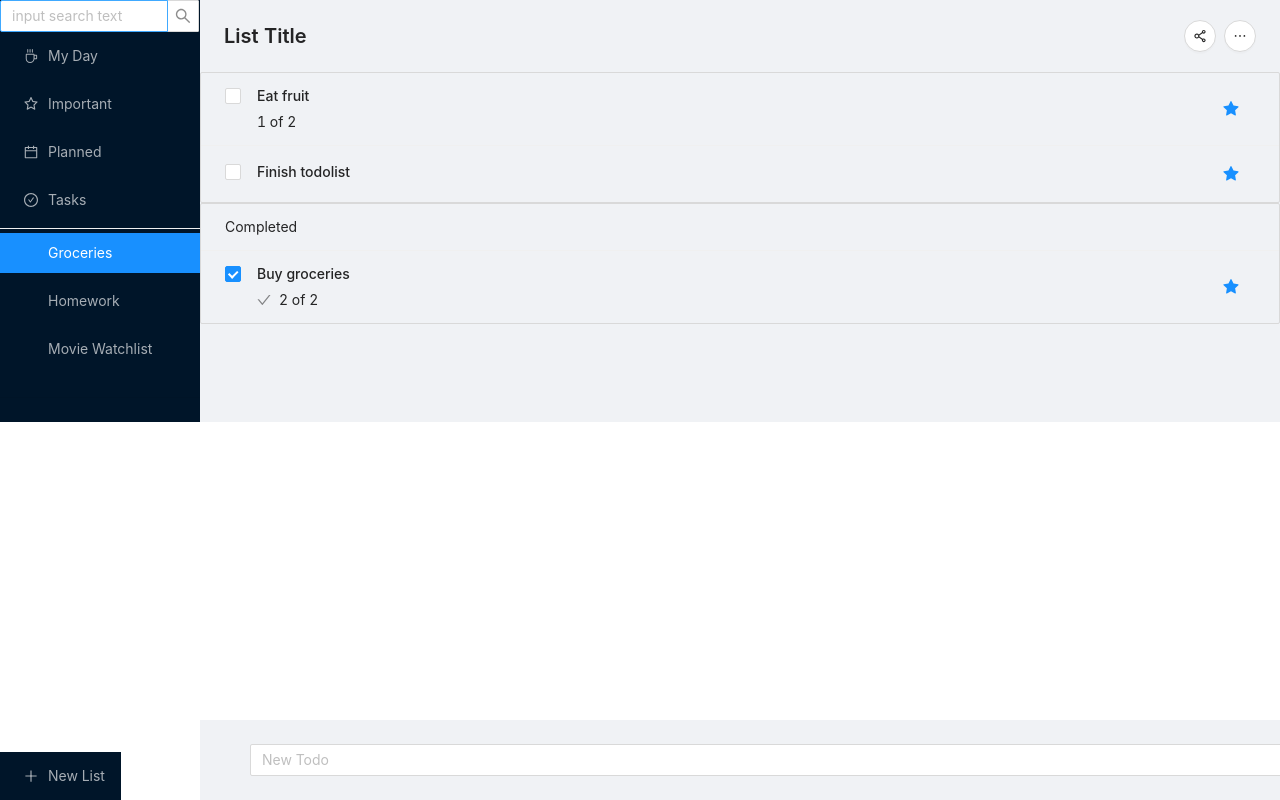
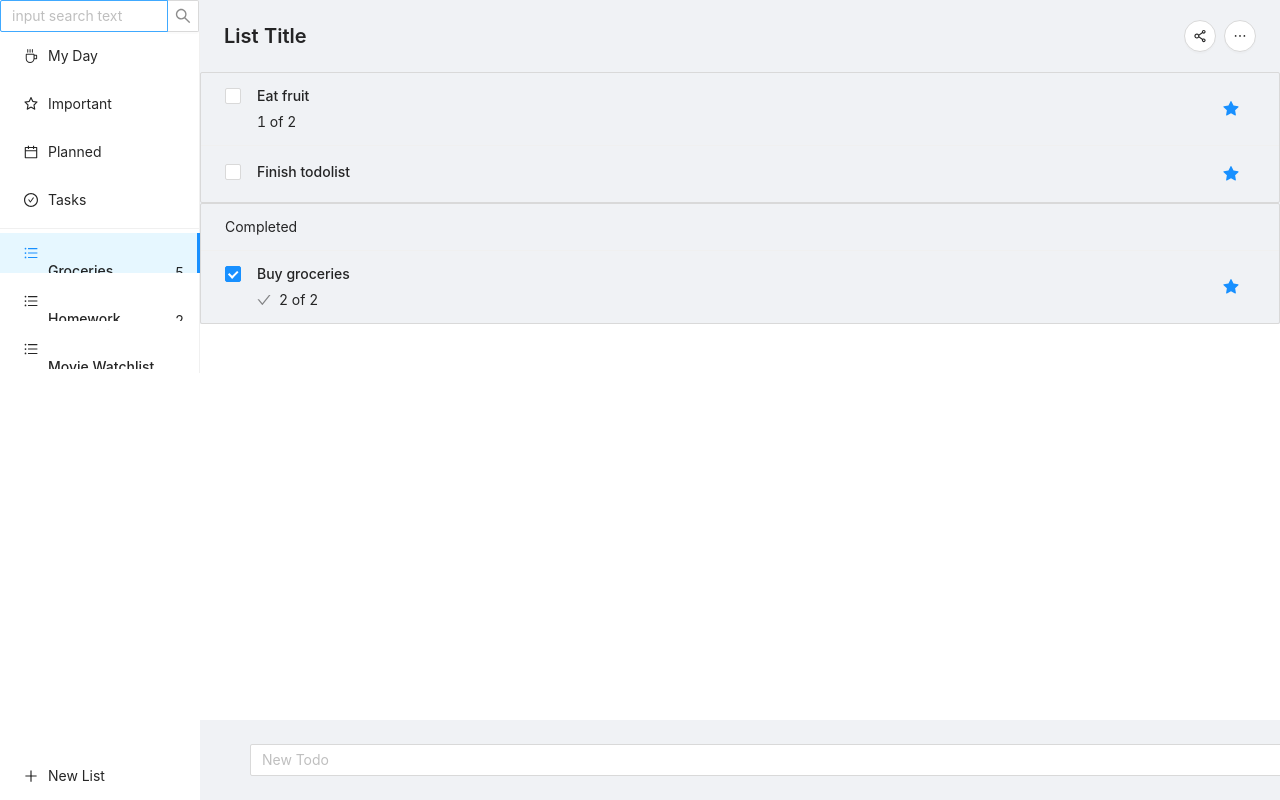
Before and after one commit to FergusYip/Microsoft-To-Do-Clone, a React (Create React App) app: page / in a window 1280 px wide. Built offline with nearby package versions, Linux system fonts and the light colour scheme.

Commit message:
Fix sider, fix add list in sider

```diff
--- a/src/App.js
+++ b/src/App.js
@@ -11,12 +11,25 @@ function App() {
   return (
     <div className="App">
       <Layout>
-        <Sider breakpoint="sm" collapsedWidth="0" trigger={null}>
+        <Sider
+          theme="light"
+          breakpoint="sm"
+          collapsedWidth="0"
+          trigger={null}
+          style={{
+            overflow: 'auto',
+            height: '100vh',
+            position: 'fixed',
+            left: 0,
+          }}
+        >
           <Sidebar />
         </Sider>
-        <Content>
-          <TodoList todoListId={null} />
-        </Content>
+        <Layout style={{ marginLeft: 200 }}>
+          <Content style={{ overflow: 'initial' }}>
+            <TodoList todoListId={null} />
+          </Content>
+        </Layout>
       </Layout>
     </div>
   );
--- a/src/components/Sidebar/index.js
+++ b/src/components/Sidebar/index.js
@@ -1,5 +1,5 @@
 import React, { useState, useEffect } from 'react';
-import { Menu, Input, Divider, Typography, Space, List } from 'antd';
+import { Menu, Input, Divider, Typography, List, Layout } from 'antd';
 import {
   CoffeeOutlined,
   StarOutlined,
@@ -10,6 +10,7 @@ import {
 } from '@ant-design/icons';
 
 const { Search } = Input;
+const { Content, Footer } = Layout;
 
 const dummyLists = [
   { id: 1, title: 'Groceries', numTodo: 5 },
@@ -34,15 +35,14 @@ export default function Sidebar() {
       },
     ]);
   }
-
   return (
-    <div>
+    <Layout>
       <Search
         placeholder="input search text"
         onSearch={(value) => console.log(value)}
-        style={{ width: 200 }}
       />
-      <Menu theme="dark" mode="inline" defaultSelectedKeys={['1']}>
+      <Content>
+        <Menu mode="inline" defaultSelectedKeys={['1']}>
           <Menu.Item icon={<CoffeeOutlined />}>My Day</Menu.Item>
           <Menu.Item icon={<StarOutlined />}>Important</Menu.Item>
           <Menu.Item icon={<CalendarOutlined />}>Planned</Menu.Item>
@@ -57,54 +57,21 @@ export default function Sidebar() {
                   {list.numTodo > 0 ? list.numTodo : ''}
                 </Typography.Text>
               </List.Item>
-            {/* {list.title} */}
             </Menu.Item>
           ))}
-        {/* <Menu.Item>
-          <List
-            dataSource={lists}
-            renderItem={(list) => (
-              <List.Item
-                actions={
-                  <Typography.Text>
-                    {list.numTodo > 0 && list.numTodo}
-                  </Typography.Text>
-                }
-              >
-                <List.Item.Meta
-                  avatar={<UnorderedListOutlined />}
-                  title={list.title}
-                ></List.Item.Meta>
-              </List.Item>
-            )}
-          />
-        </Menu.Item> */}
         </Menu>
-      {/* <List
-        dataSource={lists}
-        renderItem={(list) => (
-          <List.Item key={list.id}>
-            <List.Item.Meta
-              avatar={<UnorderedListOutlined />}
-              title={list.title}
-            ></List.Item.Meta>
-            <Typography.Text>
-              {list.numTodo > 0 ? list.numTodo : ''}
-            </Typography.Text>
-          </List.Item>
-        )}
-      /> */}
-      <Divider />
+      </Content>
+      <Footer style={{ padding: 0, width: '100%' }}>
         <Menu
-        theme="dark"
           mode="inline"
           selectable={false}
-        style={{ position: 'fixed', bottom: 0 }}
+          style={{ position: 'fixed', bottom: 0, width: '100%' }}
         >
           <Menu.Item icon={<PlusOutlined />} onClick={newList}>
             New List
           </Menu.Item>
         </Menu>
-    </div>
+      </Footer>
+    </Layout>
   );
 }
```
Lines whose indentation alone changed are shown as unchanged.
